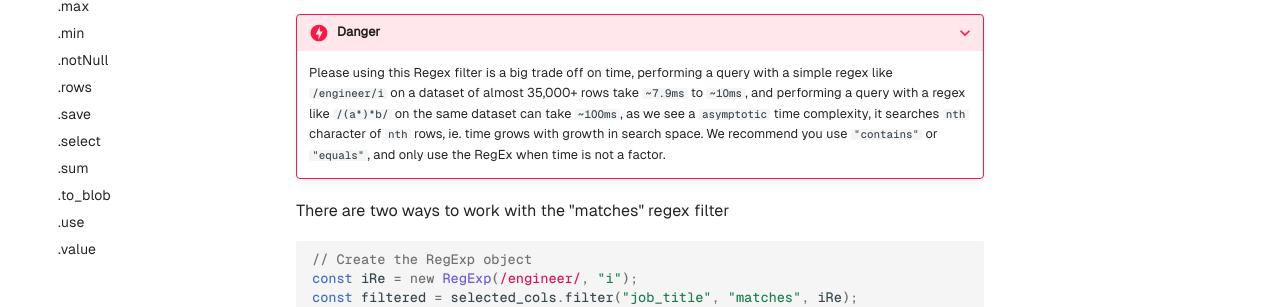
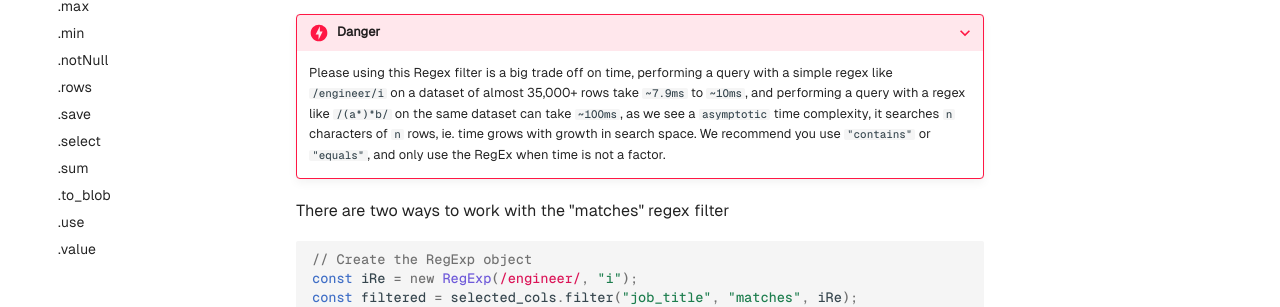
Before and after one commit to devsgnr/breadroll, an MkDocs documentation site: the page built from docs/docs/reference/Dataframe/filter.md, in a window 1280 px wide and 900 px high, scrolled down 733 px. Shown: the part 370-677 px from the top of the window. Built offline with MkDocs 1.6.1 and Material for MkDocs 9.7.7, drawn with Linux system fonts in a browser that asks for light colours; comment, search, counter and statistics services are not loaded.

Commit message:
filter.md of documentation

```diff
--- a/docs/docs/reference/Dataframe/filter.md
+++ b/docs/docs/reference/Dataframe/filter.md
@@ -40,7 +40,7 @@ Regex filter uses regular expression to perform complex queries like matching ce
 
 ???+ danger
 
-    Please using this Regex filter is a big trade off on time, performing a query with a simple regex like `/engineer/i` on a dataset of almost 35,000+ rows take `~7.9ms` to `~10ms`, and performing a query with a regex like `/(a*)*b/` on the same dataset can take `~100ms`, as we see a `asymptotic` time complexity, it searches `nth` character of `nth` rows, ie. time grows with growth in search space. We recommend you use `"contains"` or `"equals"`, and only use the RegEx when time is not a factor.
+    Please using this Regex filter is a big trade off on time, performing a query with a simple regex like `/engineer/i` on a dataset of almost 35,000+ rows take `~7.9ms` to `~10ms`, and performing a query with a regex like `/(a*)*b/` on the same dataset can take `~100ms`, as we see a `asymptotic` time complexity, it searches `n` characters of `n` rows, ie. time grows with growth in search space. We recommend you use `"contains"` or `"equals"`, and only use the RegEx when time is not a factor.
 
 There are two ways to work with the "matches" regex filter
 
```
